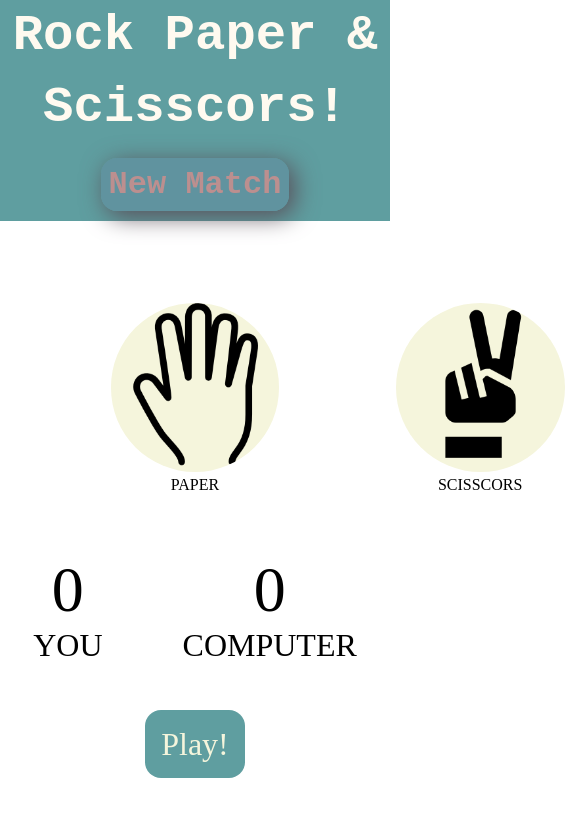
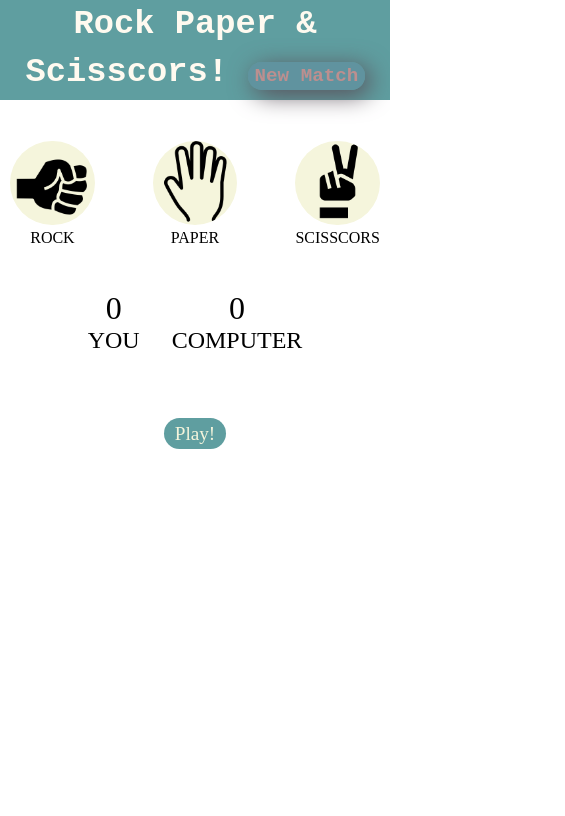
Before and after one commit to Sruti-Patro/Rock-Paper-Scissors, a plain HTML site: page index.html in a window 390 px wide. Shown: the whole page, 565 px wide, since content can reach past the window. Drawn offline with Linux system fonts and the light colour scheme.

Commit message:
Update style.css
made responsive

```diff
--- a/style.css
+++ b/style.css
@@ -66,3 +66,48 @@ img:hover{
     border-radius: 1rem;
     box-shadow: 5px 5px 25px rgb(89, 78, 88);
 }
+@media screen and (max-width: 768px) {
+  h1 {
+    font-size: 4vh;
+    line-height: 3rem;
+  }
+
+  .choice {
+    height: 10vh;
+    width: 10vh;
+    margin: 2vh 2.5vh;
+  }
+
+  img {
+    height: 10vh;
+    width: 10vh;
+    border-radius: 10vh;
+  }
+
+  .choices {
+    gap: 1rem;
+    margin-top: 1.5rem;
+  }
+
+  .scoreBoard {
+    font-size: 1.5rem;
+    /* margin-top: rem; */
+    gap: 2rem;
+  }
+
+  #userScore,
+  #computerScore {
+    font-size: 2rem;
+  }
+
+  .mess {
+    /* line-height: vh; */
+    font-size: 1.2rem;
+    padding: 0.3rem 0.7rem;
+  }
+
+  .reset {
+    font-size: 1.2rem;
+    padding: 0.2rem 0.4rem;
+  }
+}
```
